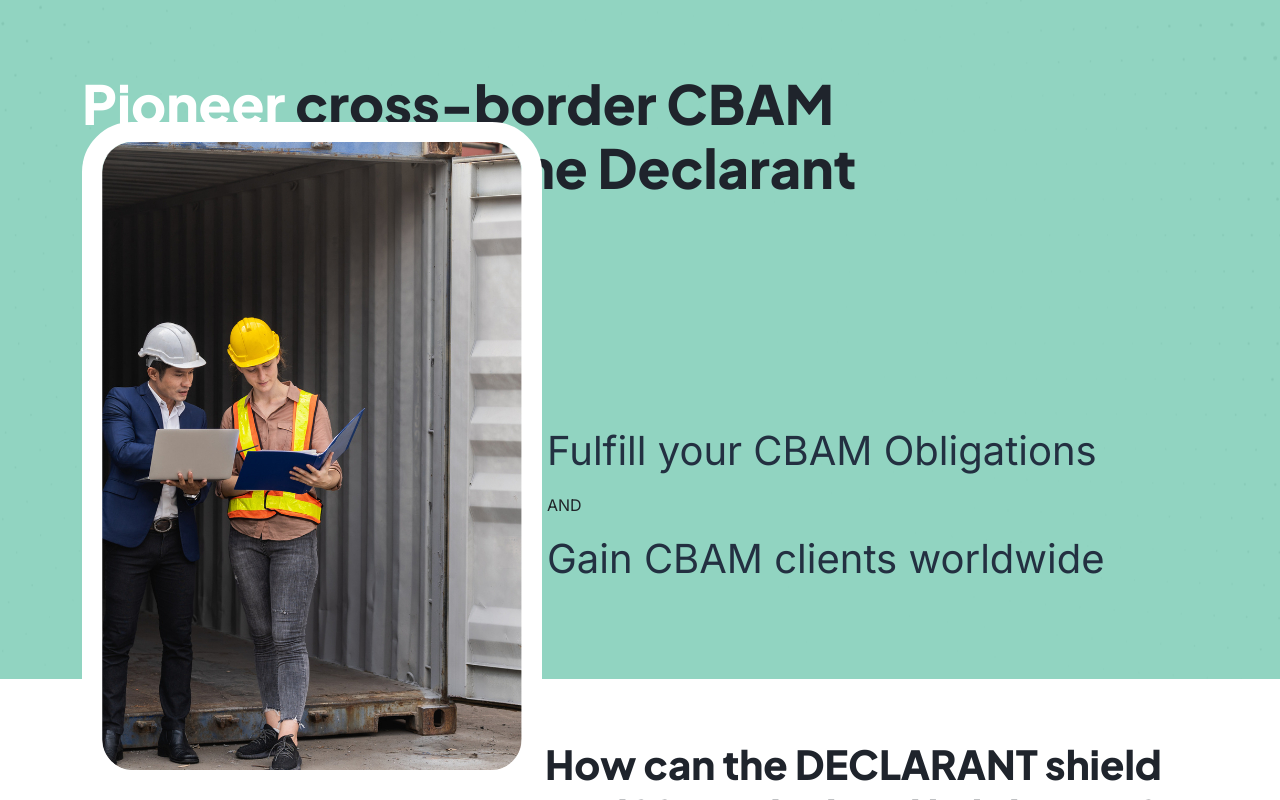
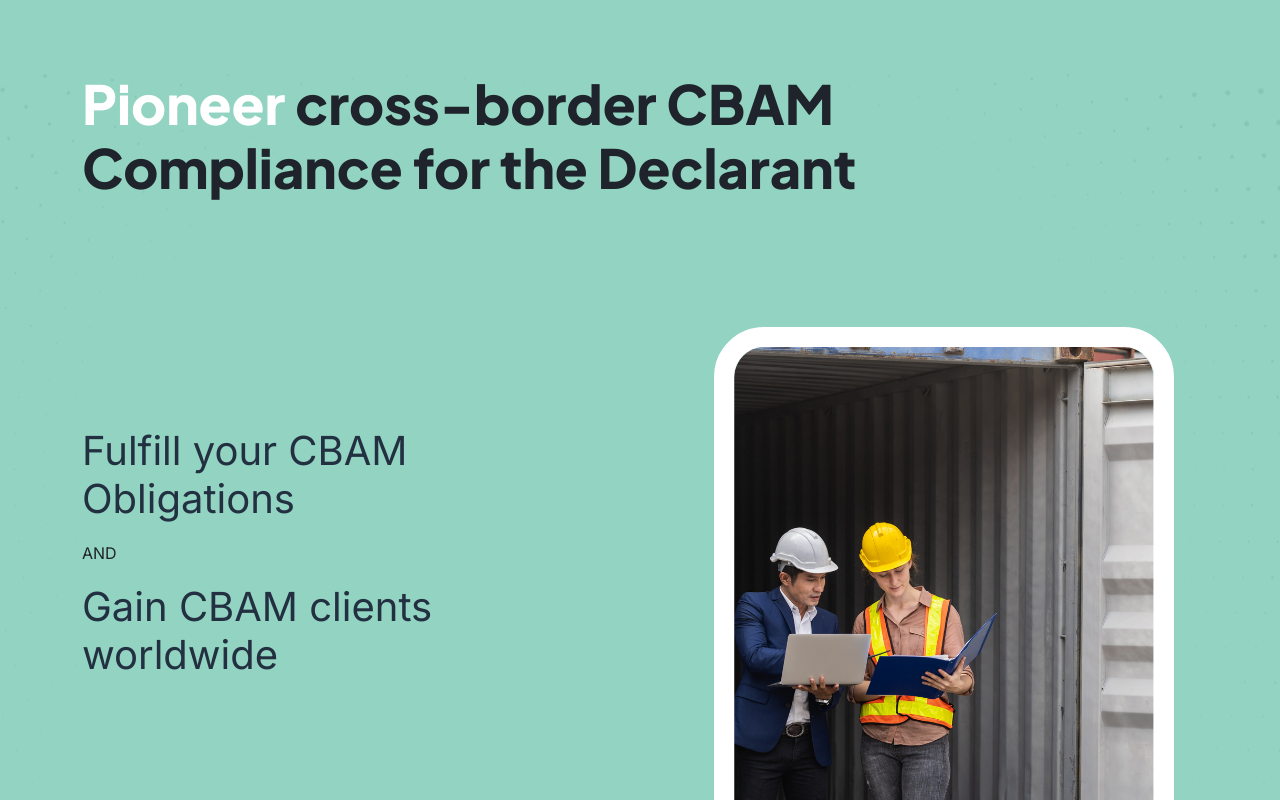
Before and after one commit to ArtemWebsite/Artem, a Next.js app: page /cbam-declarants in a window 1280 px wide. Shown: the part 160-960 px from the top of the page. Built offline with nearby package versions, Linux system fonts and the light colour scheme.

Commit message:
cbam declarants changes

```diff
--- a/components/pages/cbam-declarants/cbam-declarants.jsx
+++ b/components/pages/cbam-declarants/cbam-declarants.jsx
@@ -28,19 +28,18 @@ const CbamImporterMain = () => {
               </div>
             </div>
             <div className="row">
-              <div className="col-lg-5 ">
-                <div
-                  className="cbam_img_with_text-right t-right dark_image position-absolute"
-                  style={{ bottom: "-150px" }}
-                >
-                  <img src={img1.src} alt="img-with-text" />
-                </div>
-              </div>
-              <div className="col-lg-7">
+              <div className="col-lg-6">
                 <div className="t-left mt-100">
                   <p class="display-6">Fulfill your CBAM Obligations</p>
                   <p className="text-dark">AND</p>
                   <p class="display-6">Gain CBAM clients worldwide</p>
+                </div>
+              </div>
+              <div className="col-lg-6 ">
+                <div
+                  className="cbam_img_with_text-right t-right dark_image"
+                >
+                  <img src={img1.src} alt="img-with-text" />
                 </div>
               </div>
             </div>
```
